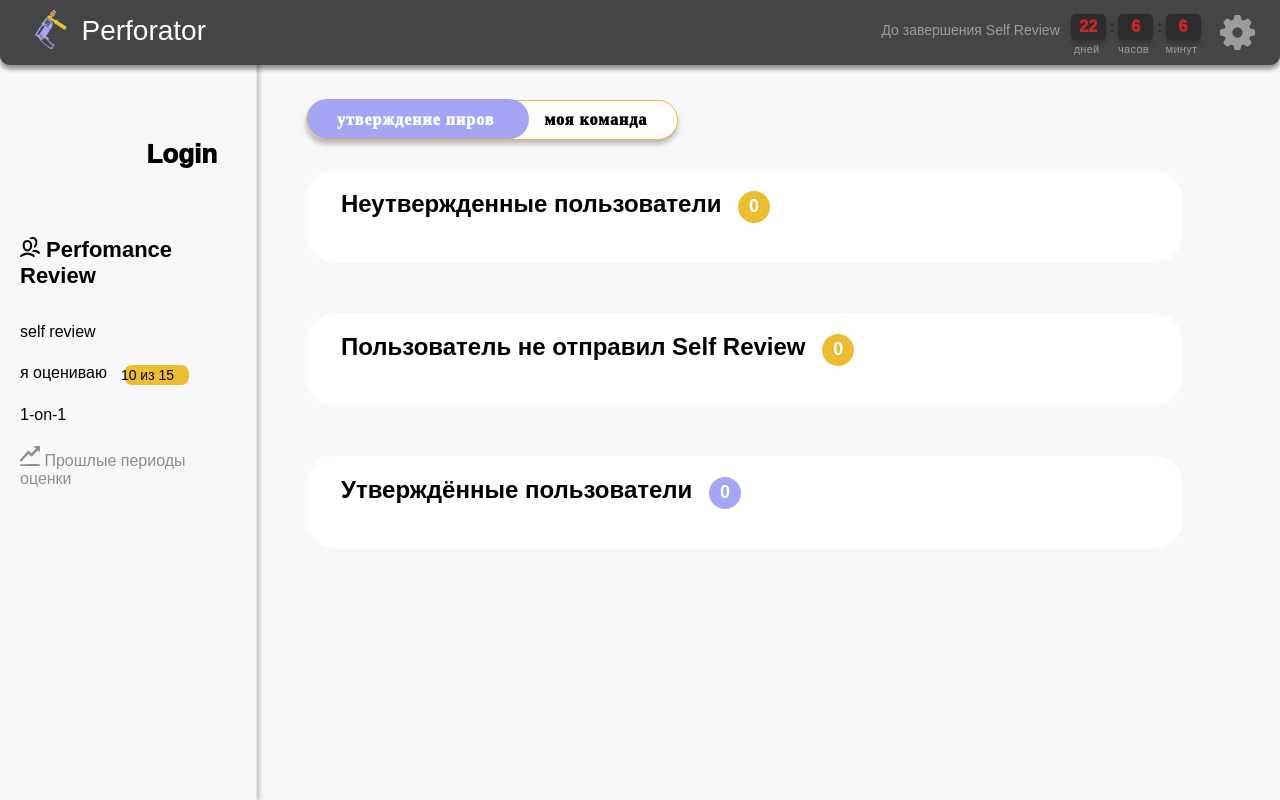
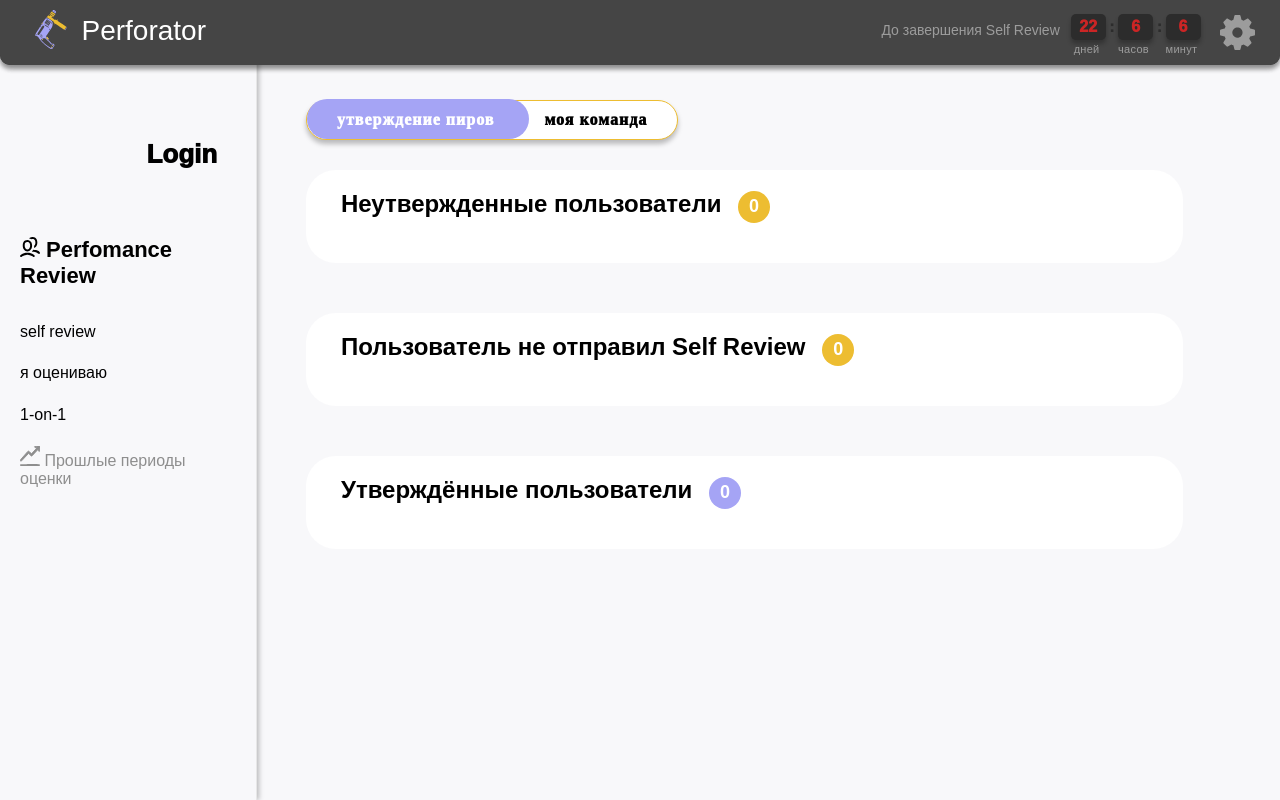
Before and after one commit to snooperv/perforator-back, a Django app: template api/perforator/templates/main/mainfiles/i_manager.html in a window 1280 px wide. Run offline with Django 3.2, Linux system fonts and the light colour scheme; the template is opened without the code that fills it: values that come from a table or form of the project are taken from there, others are empty; some libraries are stand-ins or nearby versions; some web fonts are replaced.

Commit message:
Fix i rate

```diff
--- a/api/perforator/templates/main/headAndSidebar/sidebar.html
+++ b/api/perforator/templates/main/headAndSidebar/sidebar.html
@@ -36,8 +36,8 @@
             <a href="{% url 'irate' %}">
                 <div class="link-container">
                     я оцениваю
-                    <div class="amount-bg"></div>
-                    <span class="amount">10 из 15</span>
+                    <!--<div class="amount-bg"></div>
+                    <span class="amount">10 из 15</span>-->
                 </div>
             </a>
         </nav>
@@ -46,8 +46,8 @@
                 <div class="link-container">
                     я менеджер
                     <!-- Нужно будет поправить, сделал набросок -->
-                    <div class="amount-bg second"></div>
-                    <span class="amount">1 из 8</span>
+                    <!--<div class="amount-bg second"></div>
+                    <span class="amount">1 из 8</span>-->
                     <!-- -------------------------------------- -->
                 </div>
             </a>
```
